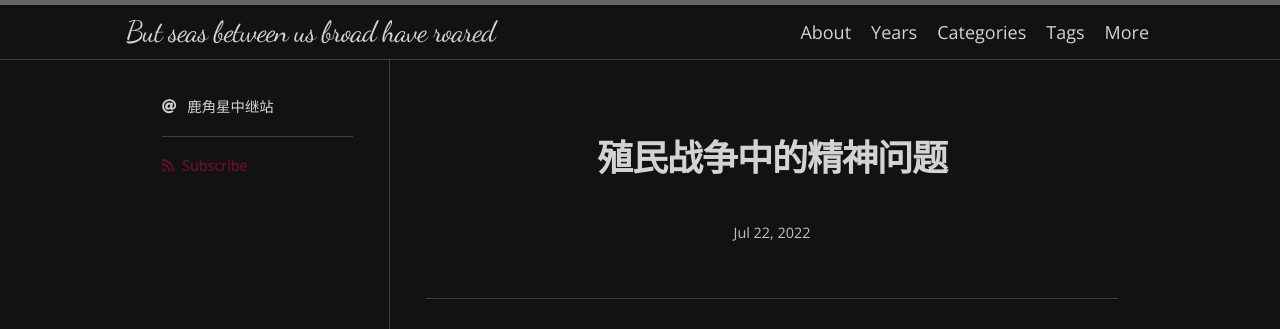
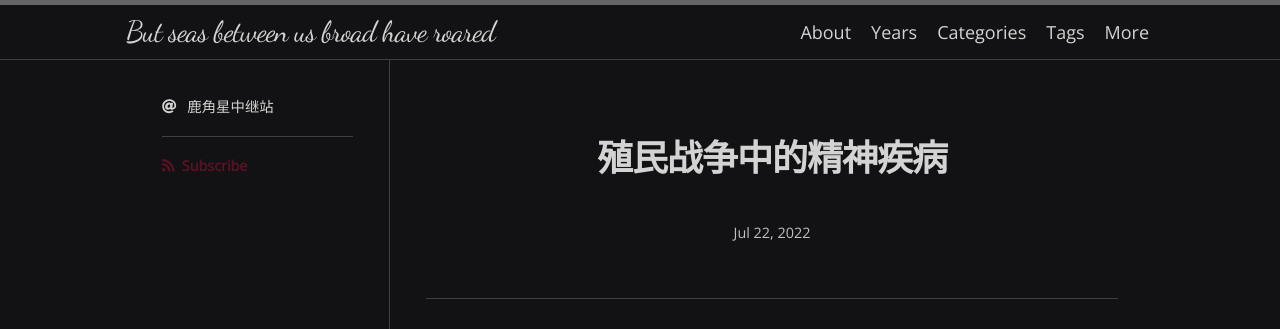
Before and after one commit to scatterdclouds/scatterdclouds.github.io, a Jekyll site: the page built from _posts/2022-07-22-fanon-notes.md, in a window 1280 px wide. Shown: the top 329 px of the page. Built offline with Jekyll 4.4.1, drawn with Linux system fonts in a browser that asks for light colours; nearby versions of some CDN libraries; some web fonts are replaced; comment, search, counter and statistics services are not loaded.

Commit message:
Update 2022-07-22-fanon-notes.md

```diff
--- a/_posts/2022-07-22-fanon-notes.md
+++ b/_posts/2022-07-22-fanon-notes.md
@@ -1,7 +1,7 @@
 ---
 layout: post
 comments: true
-title: "殖民战争中的精神问题"
+title: "殖民战争中的精神疾病"
 date: 2022-07-22 12:00:00 +0800
 categories: [读书笔记, 资料]
 tags: [franz-fanon, 马佐夫主义社会经济学]
```
